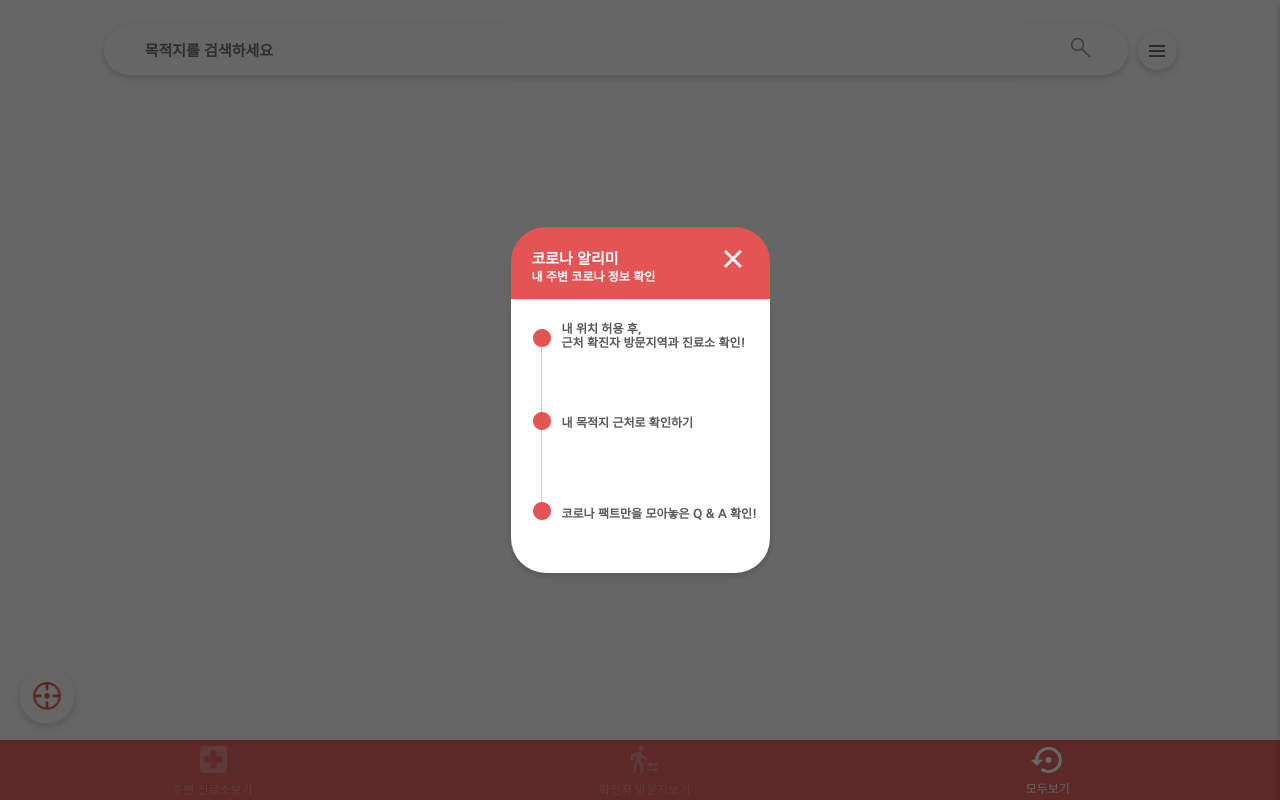
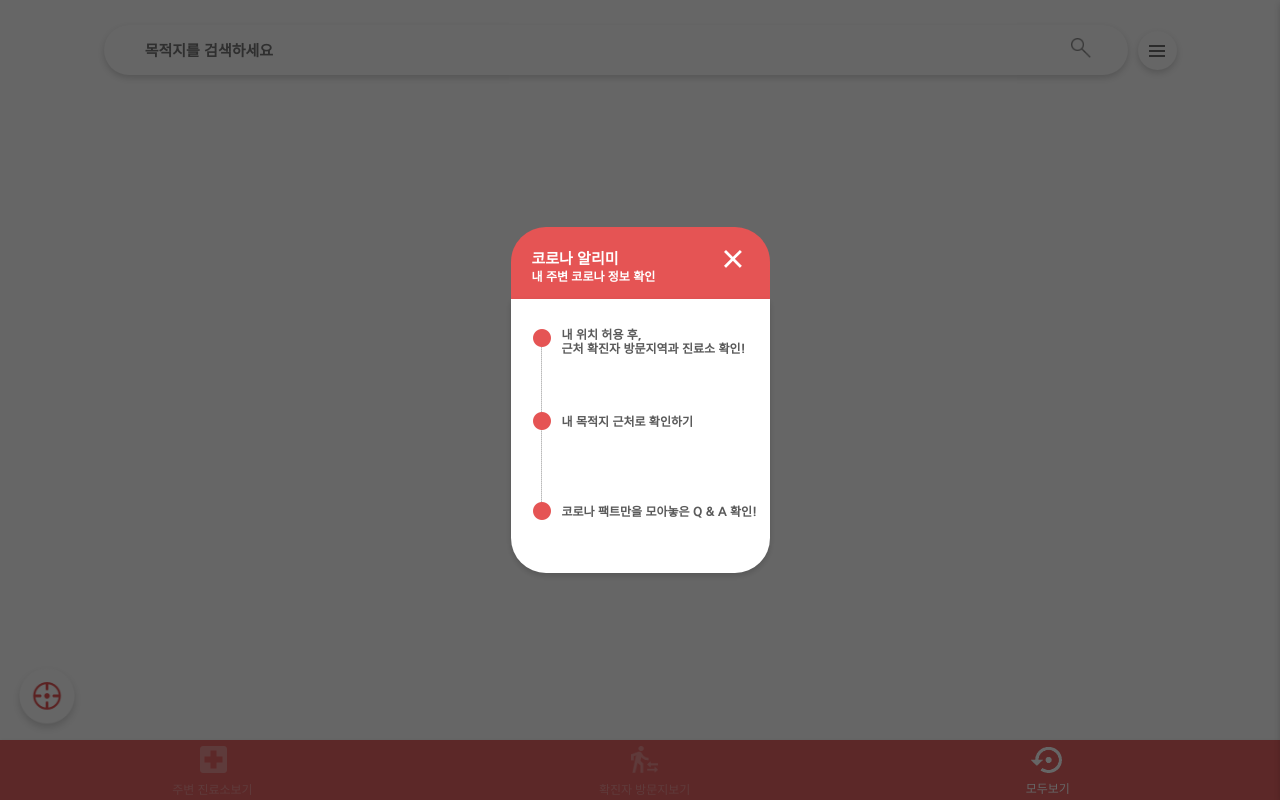
Before and after one commit to elksha/kingcorona, a Django app: page / in a window 1280 px wide. Run offline with Django 3.2, Linux system fonts and the light colour scheme; data comes from the database, SQL or seed files in the repository; both versions use the stored data as it was after the commit; parts of the project's set-up code (start-up, migrations or seed data) failed here and were passed over; some libraries are stand-ins or nearby versions.

Commit message:
modal css 수정

```diff
--- a/static/css/modal.css
+++ b/static/css/modal.css
@@ -72,16 +72,21 @@
 }
 .modal-body__text {
   margin-left: 11px;
+  padding-top:30px;
+  display: flex;
+  flex-direction: column;
+  justify-content: space-between;
+  height: 191px;
 }
 .modal-body__text-list {
   font-size: 12px;
   font-weight: 800;
   color: #5a5a5a;
-  padding-top: 24px;
+  /* padding-top: 24px; */
 }
 .list-center {
-  padding-top: 66px;
-  padding-bottom: 54px;
+  /* padding-top: 66px; */
+  padding-bottom: 18px;
 }
 .hidden {
   display: none;
```
Also changed, not shown: db.sqlite3, king/migrations/0001_initial.py, king/migrations/0002_auto_20200131_2246.py (deleted), 1 other file.
